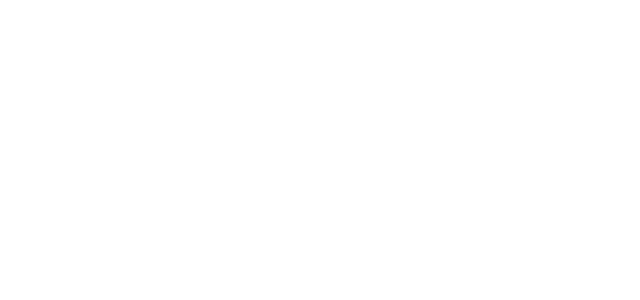
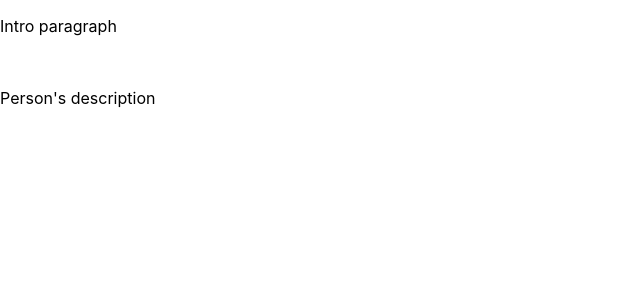
Before and after one commit to 0rnella/vibe_check_front, a React (Create React App) app: page /about in a window 1280 px wide. Shown: the top 300 px of the page, without its empty margins (0-640 px from the left). Built offline with nearby package versions, Linux system fonts and the light colour scheme.

Commit message:
Add About component and route

```diff
--- /dev/null
+++ b/src/components/About.js
@@ -0,0 +1,17 @@
+import React from 'react';
+
+function AboutPage (props) {
+  return (
+    <main>
+      <div className='intro' >
+        <p>Intro paragraph</p>
+      </div>
+      <div className='group-member'>
+        <img className='member-pic' />
+        <p>Person's description</p>
+      </div>
+    </main>
+  );
+}
+
+export default AboutPage;
--- a/src/index.js
+++ b/src/index.js
@@ -2,12 +2,14 @@
 import ReactDOM from 'react-dom';
 import { BrowserRouter as Router, Route } from 'react-router-dom';
 import './index.css';
+import About from './components/About';
 import App from './components/App';
 import * as serviceWorker from './serviceWorker';
 
 ReactDOM.render(
   <React.StrictMode>
     <Router>
+      <Route exact path='/about' component={About} />
       <Route exact path='/' component={App}/>
     </Router>
   </React.StrictMode>,
```
